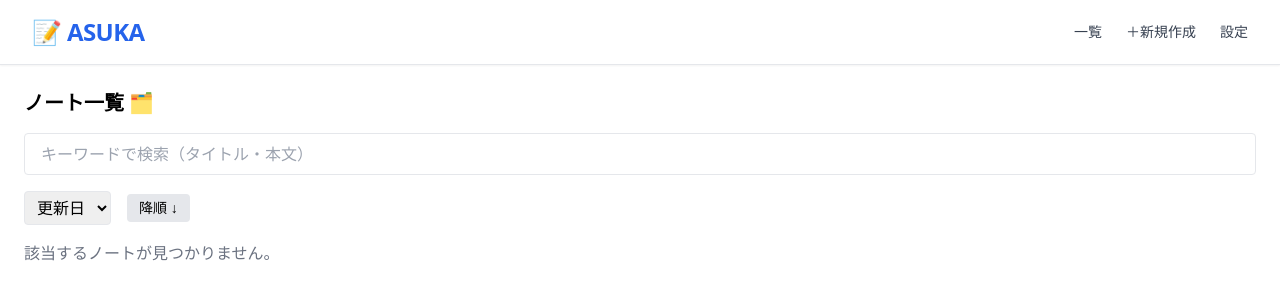
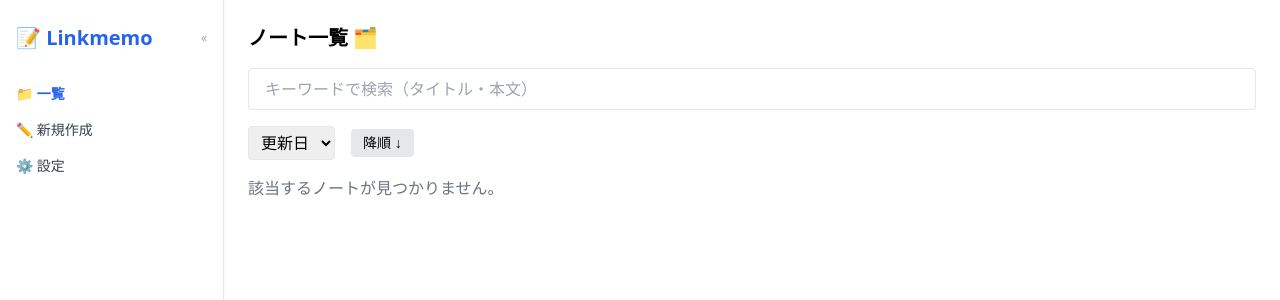
Before and after one commit to KeithCCC/linkmemo, a React (Vite) app: page / in a window 1280 px wide. Shown: the top 300 px of the page. Built offline with nearby package versions, Linux system fonts and the light colour scheme.

Commit message:
hide left menu

```diff
--- a/src/App.jsx
+++ b/src/App.jsx
@@ -1,20 +1,32 @@
+// App.jsx
 import { Routes, Route } from 'react-router-dom';
+import { useState, useEffect } from 'react';
 import NoteDetailScreen from './screens/NoteDetailScreen';
-import NoteEditScreen from './screens/NoteEditScreen'; // ← 追加
-import SettingsScreen from './screens/SettingsScreen'; // ← 追加
+import NoteEditScreen from './screens/NoteEditScreen';
+import SettingsScreen from './screens/SettingsScreen';
 import HomeScreen from './screens/HomeScreen';
 import Navigation from './components/Navigation';
 
 function App() {
+  const [collapsed, setCollapsed] = useState(() => {
+    return localStorage.getItem("navCollapsed") === "true";
+  });
+
+  useEffect(() => {
+    localStorage.setItem("navCollapsed", collapsed);
+  }, [collapsed]);
+
   return (
     <>
-      <Navigation />
-      <Routes>
-        <Route path="/" element={<HomeScreen />} />
-        <Route path="/note/:id" element={<NoteDetailScreen />} />
-        <Route path="/edit/:id" element={<NoteEditScreen />} /> {/* ← 追加 */}
-        <Route path="/settings" element={<SettingsScreen />} /> {/* ← 追加 */}
-      </Routes>
+      <Navigation collapsed={collapsed} setCollapsed={setCollapsed} />
+      <div className={`transition-all duration-300 ${collapsed ? 'ml-16' : 'ml-56'}`}>
+        <Routes>
+          <Route path="/" element={<HomeScreen />} />
+          <Route path="/note/:id" element={<NoteDetailScreen />} />
+          <Route path="/edit/:id" element={<NoteEditScreen />} />
+          <Route path="/settings" element={<SettingsScreen />} />
+        </Routes>
+      </div>
     </>
   );
 }
--- a/src/components/Navigation.jsx
+++ b/src/components/Navigation.jsx
@@ -1,26 +1,34 @@
-import React from "react";
-import { Link } from "react-router-dom";
+// Navigation.jsx
+import React, { useState, useEffect } from "react";
+import { Link, useLocation } from "react-router-dom";
 
-export default function Navigation() {
+export default function Navigation({ collapsed, setCollapsed }) {
+  const location = useLocation();
+
+  const isActive = (path) => location.pathname === path;
+  const navWidth = collapsed ? "w-16" : "w-56";
+  const labelClass = collapsed ? "hidden" : "inline";
+
   return (
-    <nav className="bg-white shadow-sm px-8 py-4 flex justify-between items-center border-b">
-      {/* Left: Logo */}
-      <div className="text-2xl font-bold text-gray-800 tracking-tight">
-        <span className="text-blue-600">📝 ASUKA</span>
+    <nav className={`fixed left-0 top-0 h-full ${navWidth} bg-white border-r shadow-sm px-4 py-6 flex flex-col text-gray-700 text-sm font-medium transition-all duration-300`}>
+      {/* ヘッダーエリア */}
+      <div className="flex items-center justify-between mb-8">
+        <span className={`text-xl font-bold text-blue-600 ${labelClass}`}>📝 Linkmemo</span>
+        <button onClick={() => setCollapsed(!collapsed)} className="text-gray-400 hover:text-gray-700 text-xs">
+          {collapsed ? "»" : "«"}
+        </button>
       </div>
 
-      {/* Right: Menu */}
-      <div className="flex space-x-6 text-gray-700 text-sm font-medium">
-        <Link to="/" className="hover:text-blue-600 transition-colors">
-          一覧
-        </Link>
-        <Link to="/edit/new" className="hover:text-blue-600 transition-colors">
-          ＋新規作成
-        </Link>
-        <Link to="/settings" className="hover:text-blue-600 transition-colors">
-          設定
-        </Link>
-      </div>
+      {/* メニューリンク */}
+      <Link to="/" className={`mb-4 hover:text-blue-600 ${isActive("/") ? "text-blue-600 font-bold" : ""}`}>
+        📁 <span className={labelClass}>一覧</span>
+      </Link>
+      <Link to="/edit/new" className={`mb-4 hover:text-blue-600 ${isActive("/edit/new") ? "text-blue-600 font-bold" : ""}`}>
+        ✏️ <span className={labelClass}>新規作成</span>
+      </Link>
+      <Link to="/settings" className={`hover:text-blue-600 ${isActive("/settings") ? "text-blue-600 font-bold" : ""}`}>
+        ⚙️ <span className={labelClass}>設定</span>
+      </Link>
     </nav>
   );
 }
```
